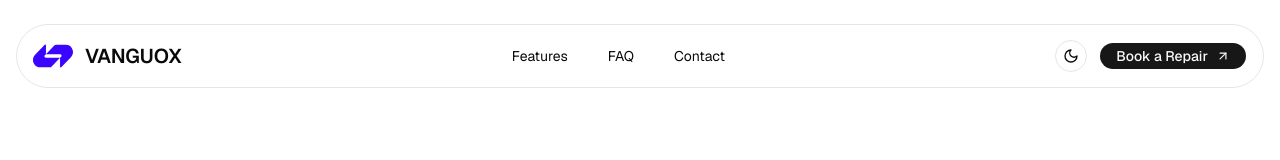
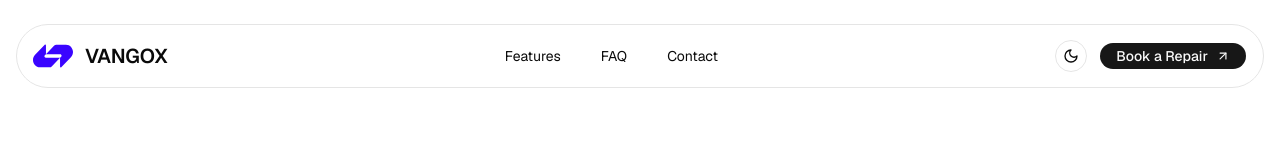
Before and after one commit to Maaz2623/vanguox-repair, a Next.js app: page / in a window 1280 px wide. Shown: the top 160 px of the page. Built offline with nearby package versions, Linux system fonts and the light colour scheme.

Commit message:
modified:   components/footer.tsx 	modified:   components/navbar/navbar.tsx

```diff
--- a/components/footer.tsx
+++ b/components/footer.tsx
@@ -19,7 +19,7 @@ const Footer = () => {
         <div className="py-12 flex flex-col sm:flex-row justify-between gap-10">
           {/* Logo + Links */}
           <div>
-            <h2 className="text-xl font-bold">Vanguox</h2>
+            <h2 className="text-xl font-bold">Vangox</h2>
 
             <ul className="mt-6 flex flex-wrap gap-4">
               {footerLinks.map(({ title, href }) => (
--- a/components/navbar/navbar.tsx
+++ b/components/navbar/navbar.tsx
@@ -20,7 +20,7 @@ const Navbar = () => {
             height={50}
           />
           <p className="text-base sm:text-lg md:text-xl font-semibold hidden xs:block">
-            VANGUOX
+            VANGOX
           </p>
         </div>
 
```
